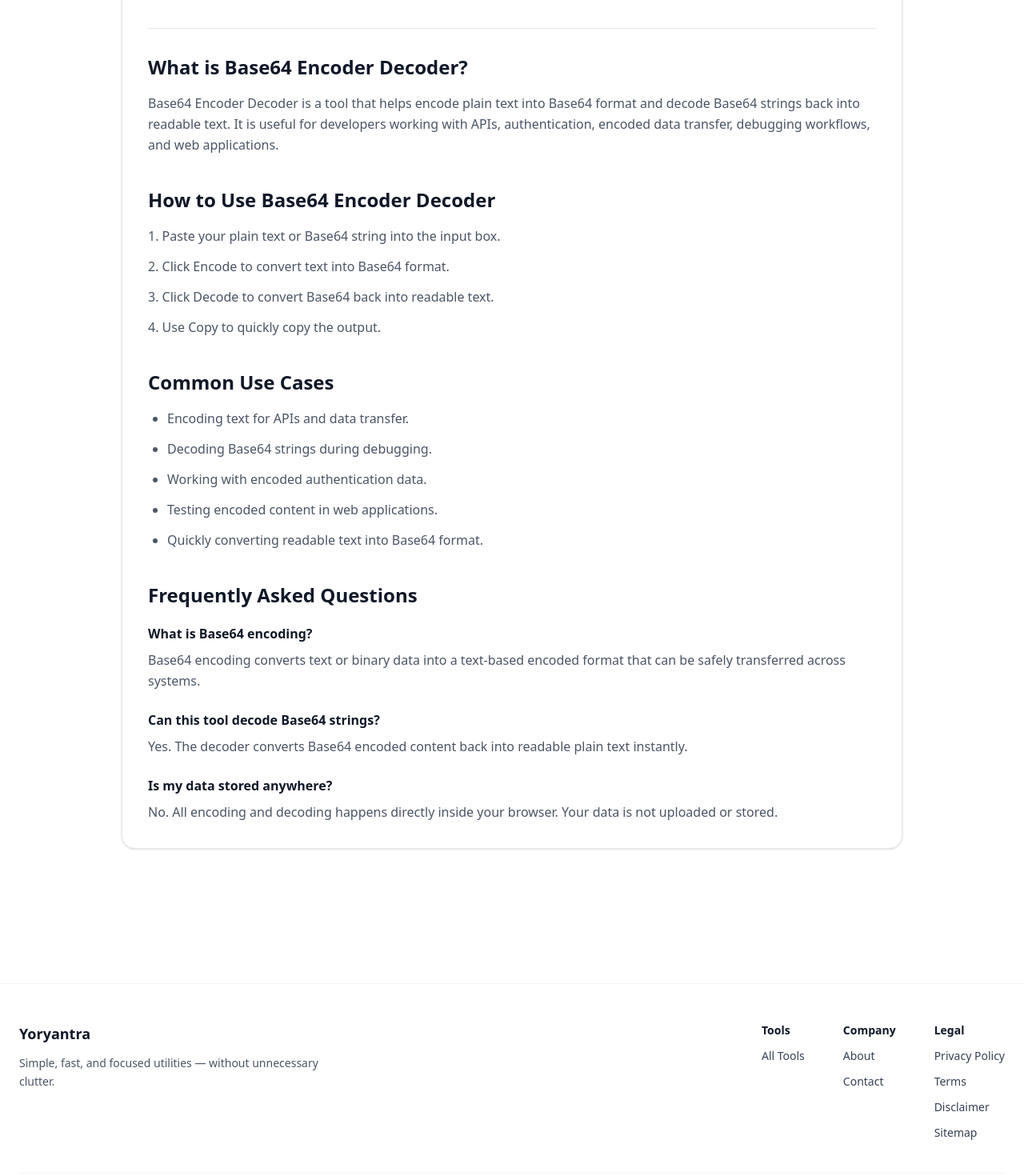
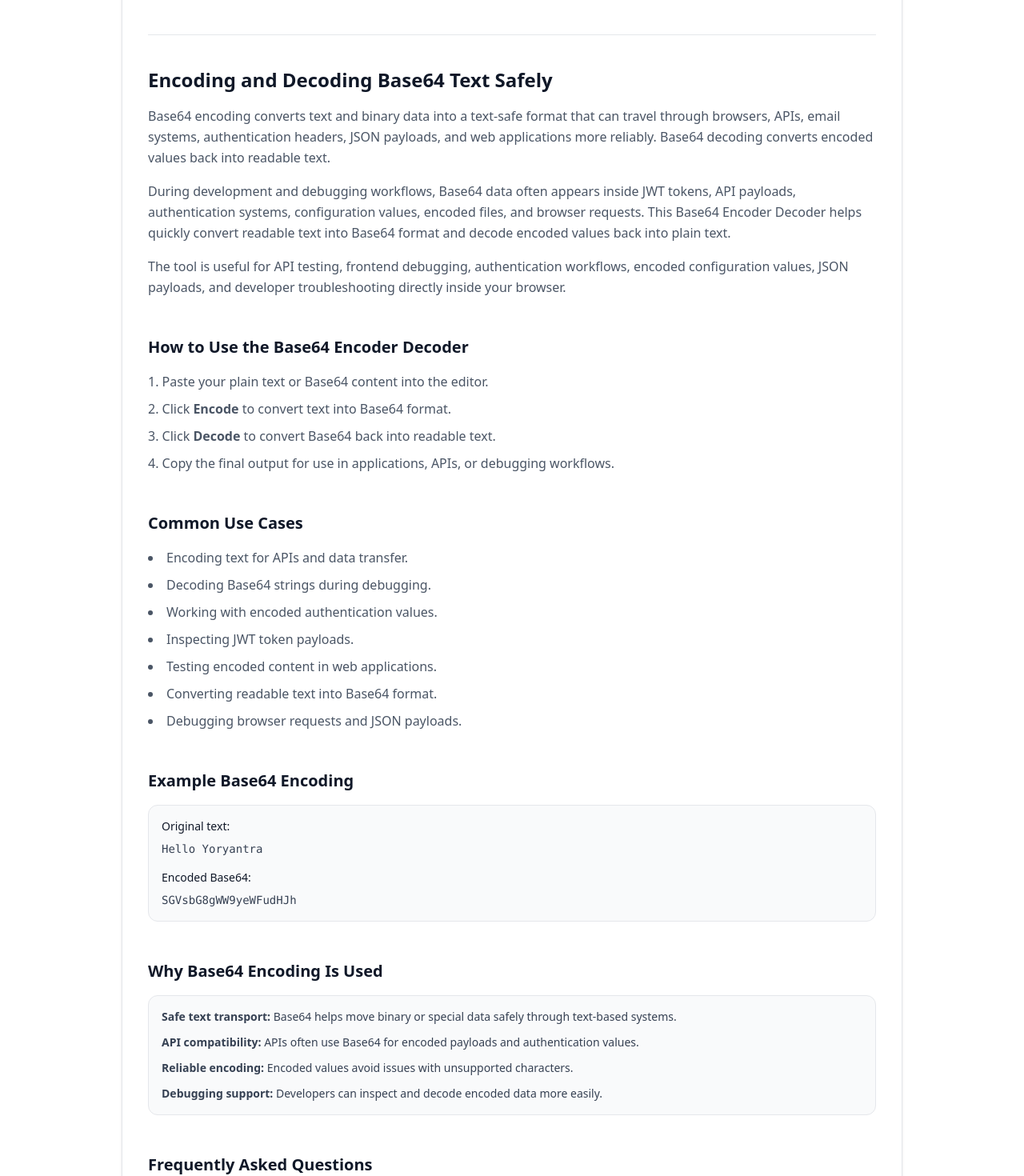
Before and after one commit to vaarunsonawwane-ops/yoryantra-new, a Next.js app: page /tools/base64-encoder-decoder in a window 1280 px wide. Shown: the part 1020-2490 px from the top of the page at 80% size. Built offline with nearby package versions, Linux system fonts and the light colour scheme.

Commit message:
base64-encoder-decoder SEO update

```diff
--- a/app/tools/base64-encoder-decoder/ToolClient.tsx
+++ b/app/tools/base64-encoder-decoder/ToolClient.tsx
@@ -1,6 +1,7 @@
 "use client";
 
 import { useState } from "react";
+import Link from "next/link";
 import ToolShell from "@/app/components/ToolShell";
 
 export default function ToolClient() {
@@ -37,9 +38,9 @@ export default function ToolClient() {
   return (
     <ToolShell
       title="Base64 Encoder Decoder"
-      description="Encode and decode Base64 text instantly with this free online Base64 utility."
+      description="Encode and decode Base64 text instantly with this free online Base64 Encoder Decoder."
     >
-
+      {/* INPUT */}
       <div>
         <label className="block mb-2 text-sm font-medium text-gray-700">
           Input
@@ -53,8 +54,8 @@ export default function ToolClient() {
         />
       </div>
 
+      {/* ACTIONS */}
       <div className="mt-5 flex flex-wrap gap-3">
-
         <button
           onClick={encodeText}
           className="yoryantra-btn"
@@ -75,19 +76,18 @@ export default function ToolClient() {
         >
           Reset
         </button>
-
       </div>
 
+      {/* ERROR */}
       {error && (
-        <p className="mt-4 text-sm font-medium text-red-500">
+        <div className="mt-6 rounded-xl border border-red-200 bg-red-50 p-4 text-sm text-red-700">
           {error}
-        </p>
+        </div>
       )}
 
+      {/* OUTPUT */}
       <div className="mt-8">
-
         <div className="flex items-center justify-between mb-3">
-
           <h3 className="text-lg font-semibold text-gray-900">
             Output
           </h3>
@@ -102,148 +102,259 @@ export default function ToolClient() {
               Copy
             </button>
           )}
-
         </div>
 
         <pre className="yoryantra-output overflow-auto text-sm min-h-[180px] whitespace-pre-wrap break-words">
-          {output || "Encoded or decoded output will appear here..."}
+          {output ||
+            "Encoded or decoded output will appear here..."}
         </pre>
-
       </div>
 
       {/* SEO CONTENT */}
-      <div className="mt-10 border-t border-gray-200 pt-8 space-y-10">
-
-        <section>
-
+      <section className="mt-12 border-t border-gray-200 pt-10 space-y-12">
+        <div>
           <h2 className="text-2xl font-semibold text-gray-900">
-            What is Base64 Encoder Decoder?
+            Encoding and Decoding Base64 Text Safely
           </h2>
 
           <p className="mt-4 text-gray-600 leading-relaxed">
-            Base64 Encoder Decoder is a tool that helps encode plain text
-            into Base64 format and decode Base64 strings back into readable
-            text. It is useful for developers working with APIs,
-            authentication, encoded data transfer, debugging workflows,
-            and web applications.
+            Base64 encoding converts text and binary data into a text-safe
+            format that can travel through browsers, APIs, email systems,
+            authentication headers, JSON payloads, and web applications more
+            reliably. Base64 decoding converts encoded values back into readable
+            text.
           </p>
 
-        </section>
+          <p className="mt-4 text-gray-600 leading-relaxed">
+            During development and debugging workflows, Base64 data often
+            appears inside JWT tokens, API payloads, authentication systems,
+            configuration values, encoded files, and browser requests. This
+            Base64 Encoder Decoder helps quickly convert readable text into
+            Base64 format and decode encoded values back into plain text.
+          </p>
 
-        <section>
+          <p className="mt-4 text-gray-600 leading-relaxed">
+            The tool is useful for API testing, frontend debugging,
+            authentication workflows, encoded configuration values, JSON
+            payloads, and developer troubleshooting directly inside your
+            browser.
+          </p>
+        </div>
 
-          <h2 className="text-2xl font-semibold text-gray-900">
-            How to Use Base64 Encoder Decoder
+        <div>
+          <h2 className="text-xl font-semibold text-gray-900">
+            How to Use the Base64 Encoder Decoder
           </h2>
 
-          <div className="mt-4 space-y-3 text-gray-600 leading-relaxed">
+          <ol className="mt-4 list-decimal list-inside space-y-2 text-gray-600 leading-relaxed">
+            <li>
+              Paste your plain text or Base64 content into the editor.
+            </li>
 
-            <p>
-              1. Paste your plain text or Base64 string into the input box.
-            </p>
+            <li>
+              Click <strong>Encode</strong> to convert text into Base64 format.
+            </li>
 
-            <p>
-              2. Click Encode to convert text into Base64 format.
-            </p>
+            <li>
+              Click <strong>Decode</strong> to convert Base64 back into readable
+              text.
+            </li>
 
-            <p>
-              3. Click Decode to convert Base64 back into readable text.
-            </p>
+            <li>
+              Copy the final output for use in applications, APIs, or debugging
+              workflows.
+            </li>
+          </ol>
+        </div>
 
-            <p>
-              4. Use Copy to quickly copy the output.
-            </p>
-
-          </div>
-
-        </section>
-
-        <section>
-
-          <h2 className="text-2xl font-semibold text-gray-900">
+        <div>
+          <h2 className="text-xl font-semibold text-gray-900">
             Common Use Cases
           </h2>
 
-          <ul className="mt-4 space-y-3 text-gray-600 leading-relaxed list-disc pl-6">
+          <ul className="mt-4 list-disc list-inside space-y-2 text-gray-600 leading-relaxed">
+            <li>Encoding text for APIs and data transfer.</li>
 
-            <li>
-              Encoding text for APIs and data transfer.
-            </li>
+            <li>Decoding Base64 strings during debugging.</li>
 
-            <li>
-              Decoding Base64 strings during debugging.
-            </li>
+            <li>Working with encoded authentication values.</li>
 
-            <li>
-              Working with encoded authentication data.
-            </li>
+            <li>Inspecting JWT token payloads.</li>
 
-            <li>
-              Testing encoded content in web applications.
-            </li>
+            <li>Testing encoded content in web applications.</li>
 
-            <li>
-              Quickly converting readable text into Base64 format.
-            </li>
+            <li>Converting readable text into Base64 format.</li>
 
+            <li>Debugging browser requests and JSON payloads.</li>
           </ul>
+        </div>
 
-        </section>
+        <div>
+          <h2 className="text-xl font-semibold text-gray-900">
+            Example Base64 Encoding
+          </h2>
 
-        <section>
+          <div className="mt-4 rounded-xl border border-gray-200 bg-gray-50 p-4 text-sm text-gray-700">
+            <p className="font-medium text-gray-900">
+              Original text:
+            </p>
 
-          <h2 className="text-2xl font-semibold text-gray-900">
+            <pre className="mt-2 whitespace-pre-wrap break-words">
+Hello Yoryantra
+            </pre>
+
+            <p className="mt-4 font-medium text-gray-900">
+              Encoded Base64:
+            </p>
+
+            <pre className="mt-2 whitespace-pre-wrap break-words">
+SGVsbG8gWW9yeWFudHJh
+            </pre>
+          </div>
+        </div>
+
+        <div>
+          <h2 className="text-xl font-semibold text-gray-900">
+            Why Base64 Encoding Is Used
+          </h2>
+
+          <div className="mt-4 rounded-xl border border-gray-200 bg-gray-50 p-4 text-sm text-gray-700">
+            <ul className="space-y-3">
+              <li>
+                <strong>Safe text transport:</strong> Base64 helps move binary
+                or special data safely through text-based systems.
+              </li>
+
+              <li>
+                <strong>API compatibility:</strong> APIs often use Base64 for
+                encoded payloads and authentication values.
+              </li>
+
+              <li>
+                <strong>Reliable encoding:</strong> Encoded values avoid issues
+                with unsupported characters.
+              </li>
+
+              <li>
+                <strong>Debugging support:</strong> Developers can inspect and
+                decode encoded data more easily.
+              </li>
+            </ul>
+          </div>
+        </div>
+
+        <div>
+          <h2 className="text-xl font-semibold text-gray-900">
             Frequently Asked Questions
           </h2>
 
           <div className="mt-5 space-y-6">
-
             <div>
-
               <h3 className="font-semibold text-gray-900">
                 What is Base64 encoding?
               </h3>
 
               <p className="mt-2 text-gray-600 leading-relaxed">
-                Base64 encoding converts text or binary data into a
-                text-based encoded format that can be safely transferred
-                across systems.
+                Base64 encoding converts text or binary data into a text-based
+                format that can safely travel through browsers, APIs, and web
+                systems.
               </p>
-
             </div>
 
             <div>
-
               <h3 className="font-semibold text-gray-900">
                 Can this tool decode Base64 strings?
               </h3>
 
               <p className="mt-2 text-gray-600 leading-relaxed">
-                Yes. The decoder converts Base64 encoded content back
-                into readable plain text instantly.
+                Yes. The decoder converts Base64 encoded values back into
+                readable plain text instantly.
               </p>
-
             </div>
 
             <div>
-
               <h3 className="font-semibold text-gray-900">
-                Is my data stored anywhere?
+                Is Base64 encryption?
               </h3>
 
               <p className="mt-2 text-gray-600 leading-relaxed">
-                No. All encoding and decoding happens directly inside
-                your browser. Your data is not uploaded or stored.
+                No. Base64 is an encoding method, not encryption. Encoded data
+                can usually be decoded easily.
               </p>
-
             </div>
 
+            <div>
+              <h3 className="font-semibold text-gray-900">
+                Why is Base64 used in APIs and JWT tokens?
+              </h3>
+
+              <p className="mt-2 text-gray-600 leading-relaxed">
+                Base64 helps safely transport structured data inside tokens,
+                headers, and API payloads.
+              </p>
+            </div>
+
+            <div>
+              <h3 className="font-semibold text-gray-900">
+                Is Base64 processing handled on the server?
+              </h3>
+
+              <p className="mt-2 text-gray-600 leading-relaxed">
+                No. All Base64 encoding and decoding happen directly inside your
+                browser.
+              </p>
+            </div>
           </div>
+        </div>
 
-        </section>
+        <div>
+          <h2 className="text-xl font-semibold text-gray-900">
+            Related Tools
+          </h2>
 
-      </div>
+          <p className="mt-3 text-gray-600 leading-relaxed">
+            Base64 encoding often connects with JWT tokens, APIs, JSON payloads,
+            URL encoding, and developer debugging workflows.
+          </p>
 
+          <div className="mt-4 flex flex-wrap gap-3">
+            <Link
+              href="/tools/jwt-decoder"
+              className="yoryantra-btn-outline"
+            >
+              JWT Decoder
+            </Link>
+
+            <Link
+              href="/tools/url-encoder"
+              className="yoryantra-btn-outline"
+            >
+              URL Encoder Decoder
+            </Link>
+
+            <Link
+              href="/tools/json-formatter"
+              className="yoryantra-btn-outline"
+            >
+              JSON Formatter
+            </Link>
+
+            <Link
+              href="/tools/curl-command-builder"
+              className="yoryantra-btn-outline"
+            >
+              CURL Command Builder
+            </Link>
+
+            <Link
+              href="/tools/http-headers-parser"
+              className="yoryantra-btn-outline"
+            >
+              HTTP Headers Parser
+            </Link>
+          </div>
+        </div>
+      </section>
     </ToolShell>
   );
 }
```
